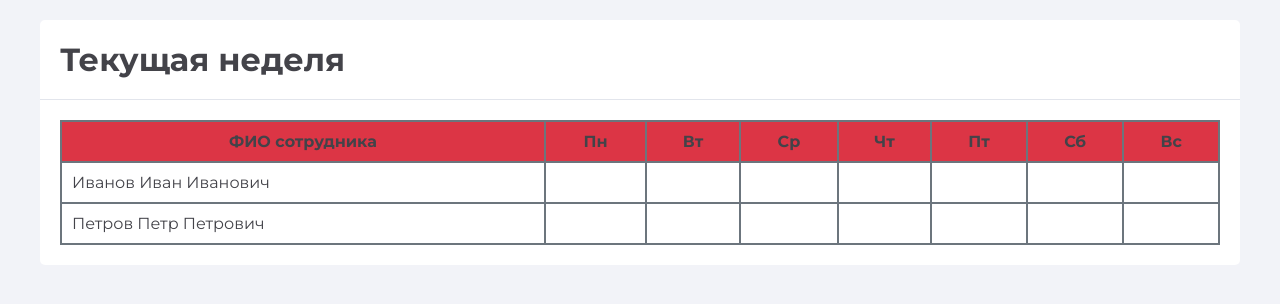
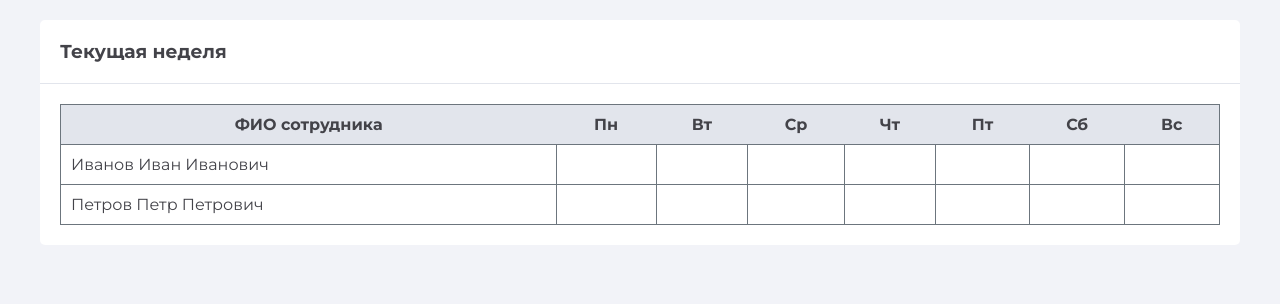
Before and after one commit to cft-forfood/schedulePlanner, a plain HTML site: page frontend/index.html in a window 1280 px wide. Drawn offline with Linux system fonts and the light colour scheme.

Commit message:
Fixed table's style

```diff
--- a/frontend/css/styles.css
+++ b/frontend/css/styles.css
@@ -26,8 +26,8 @@ body {
     padding: 20px;
 }
 
-table, th, td {
-    border: 2px solid #6c757d;
+table, td {
+    border: 1px solid #6c757d;
     border-collapse: collapse;
     padding: 10px;
 }
@@ -37,7 +37,8 @@ table {
 }
 
 th {
-    background-color: #dc3545;
+    padding: 10px;
+    background-color: #e2e5ec;
 }
 
 .shift-selected {
--- a/frontend/index.html
+++ b/frontend/index.html
@@ -9,7 +9,7 @@
     <body>
         <div class="content">
             <div class="content-title">
-                <h1>Текущая неделя</h1>
+                <h3>Текущая неделя</h3>
             </div>
 
             <div class="content-body">
```
